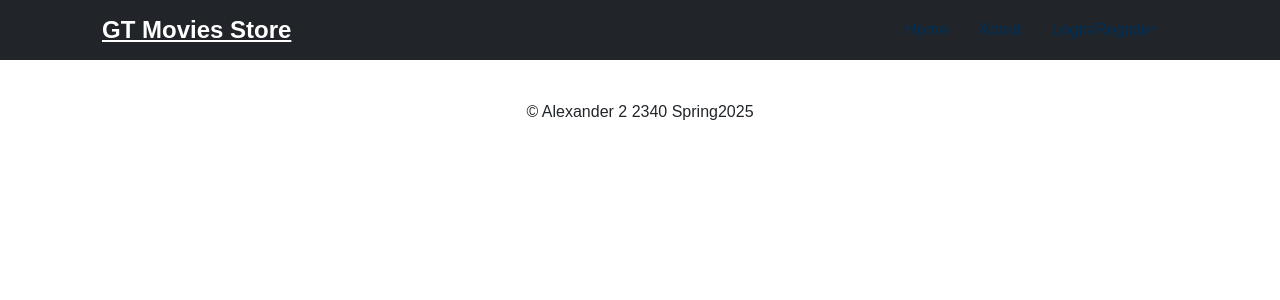
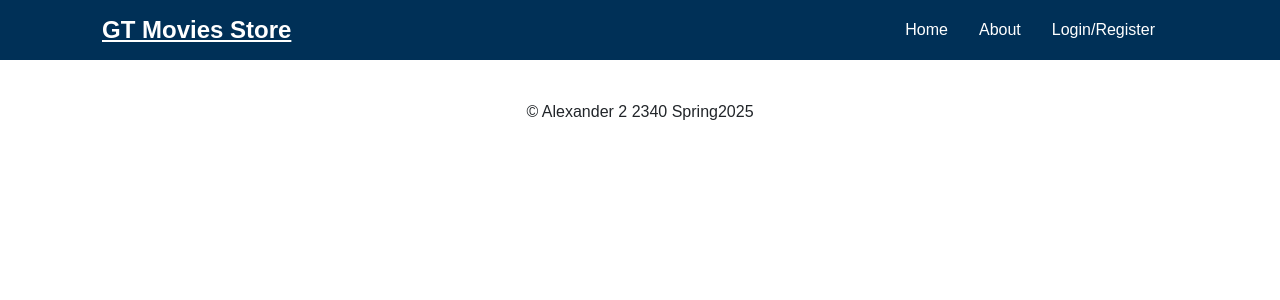
Before and after one commit to shaheaaaad/GTmovies-A2, a Django app: page / in a window 1280 px wide. Shown: the top 300 px of the page. Run offline with Django 5.2, Linux system fonts and the light colour scheme.

Commit message:
Fixed style css issue

```diff
--- a/GT_Movies_Store/Templates/GT_Movies_Store/base.html
+++ b/GT_Movies_Store/Templates/GT_Movies_Store/base.html
@@ -11,7 +11,7 @@
     <link rel="stylesheet" href="https://cdn.jsdelivr.net/npm/bootstrap@5.3.0/dist/css/bootstrap.min.css">
 
     <!-- Custom CSS (Fix Issue #1) -->
-    <link rel="stylesheet" href="{% static 'GT_Movies_Store/style.css' %}">
+    <link rel="stylesheet" href="{% static 'GT_Movies_Store/style.css' %}?v=2">
 
     <style>
         body {
--- a/GT_Movies_Store/static/GT_Movies_Store/style.css
+++ b/GT_Movies_Store/static/GT_Movies_Store/style.css
@@ -7,7 +7,7 @@ body {
     justify-content: space-between;
     align-items: center;
     padding: 10px 20px;
-    background-color: #003057; /* GT Dark Blue */
+    background-color: #003057 !important; /* GT Dark Blue */
 }
 
 .navbar-left {
@@ -38,7 +38,7 @@ body {
 
 /* Link Styling */
 .nav-link {
-    color: #003057 !important;
+    color: #ffffff !important;
     margin-right: 15px;
 }
 
```
